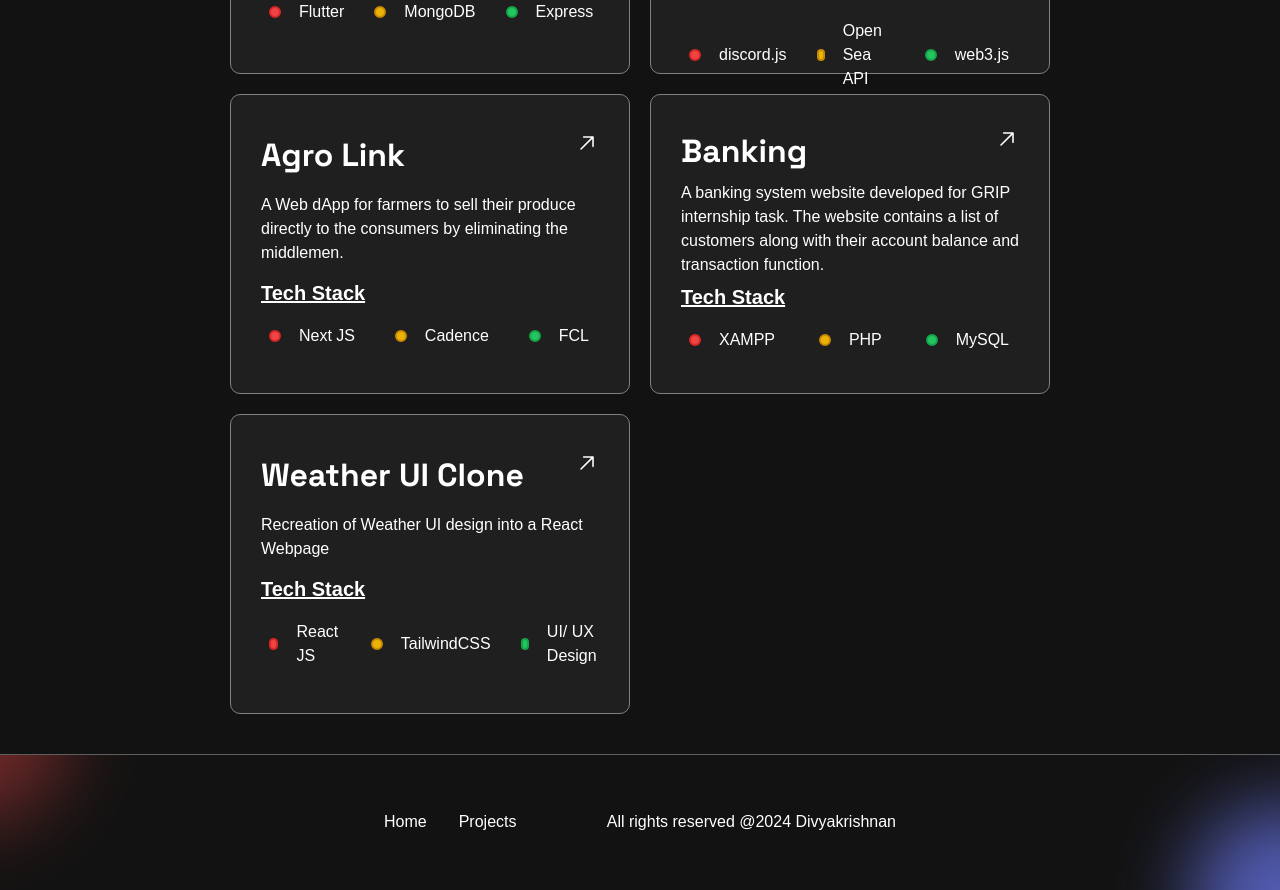
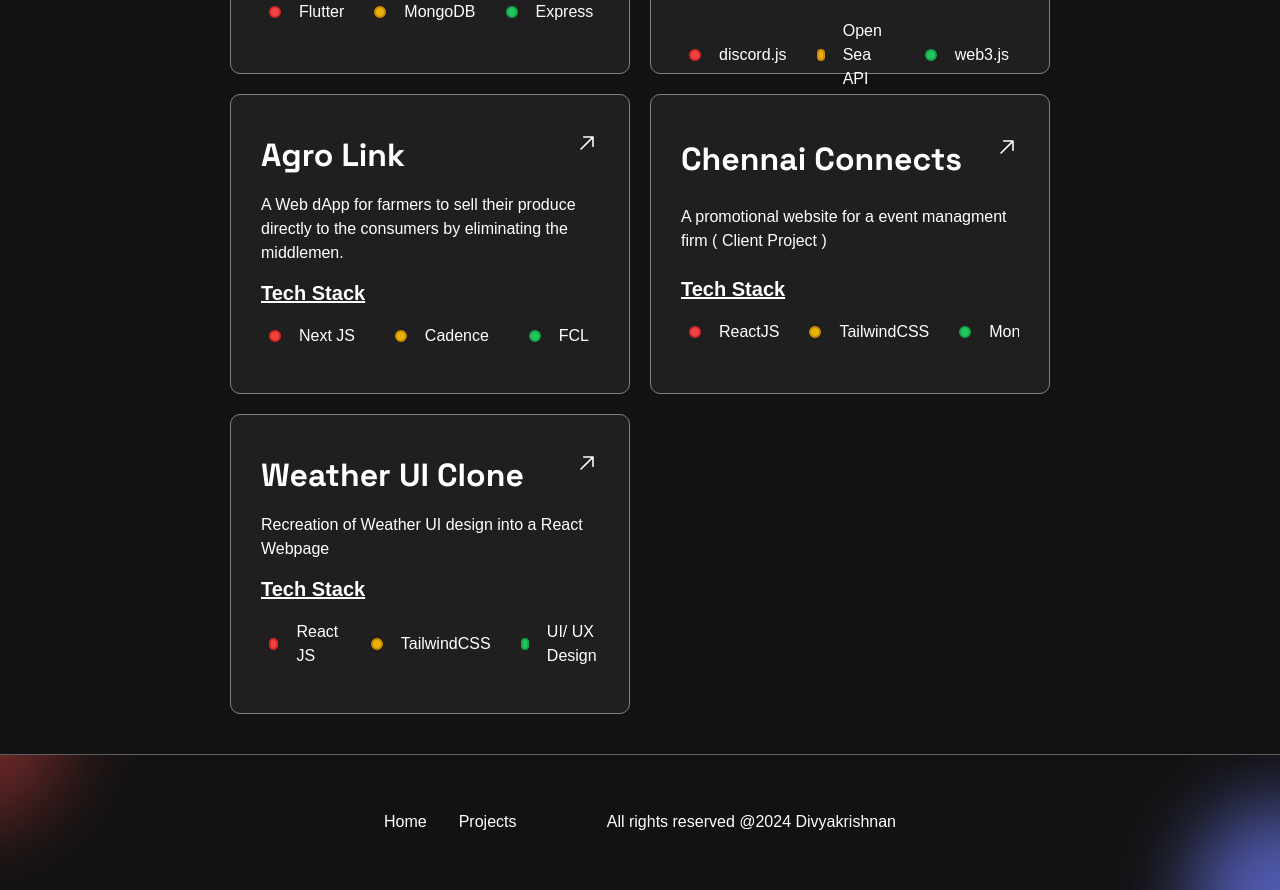
Before and after one commit to krishnan74/Portfolio, a Next.js app: page / in a window 1280 px wide. Shown: the part 1820-2710 px from the top of the page. Built offline with nearby package versions, Linux system fonts and the light colour scheme; a web font is replaced by a local one.

Commit message:
Update Projects.jsx

```diff
--- a/components/Projects.jsx
+++ b/components/Projects.jsx
@@ -81,12 +81,12 @@ people to the LICET's infrastructure.
       ></ProjectCard>
 
       <ProjectCard
-        projectName="Banking"
-        projectDescription="A banking system website developed for GRIP internship task. The website contains a list of customers along with their account balance and transaction function."
-        techStack1="XAMPP"
-        techStack2="PHP"
-        techStack3="MySQL"
-        projectURL="https://github.com/krishnan74/banking-system"
+        projectName="Chennai Connects"
+        projectDescription="A promotional website for a event managment firm ( Client Project )"
+        techStack1="ReactJS"
+        techStack2="TailwindCSS"
+        techStack3="MongoDB"
+        projectURL="https://www.chennaiconnects.in/"
       ></ProjectCard>
 
       <ProjectCard
```
